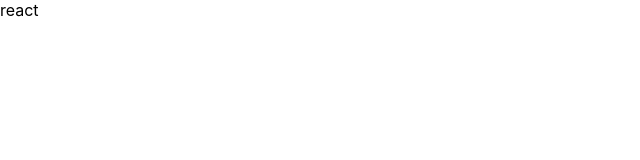
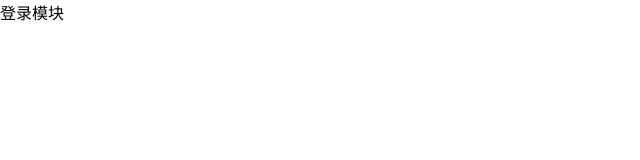
Before and after one commit to zhz-0507/react-template-cli, a React app: page /login in a window 1280 px wide. Shown: the top 160 px of the page, without its empty margins (0-640 px from the left). Built offline with nearby package versions, Linux system fonts and the light colour scheme.

Commit message:
feat: 增加路由文件

```diff
--- a/src/App.tsx
+++ b/src/App.tsx
@@ -1,9 +1,13 @@
 import React from "react"
+import { useRoutes } from 'react-router-dom';
+import routes from '@/router';
+
 function App() {
-
+  const page = useRoutes(routes)
+  console.log('route', page)
   return (
     <div className="App">
-      react
+      { page }
     </div>
   )
 }
--- a/src/index.tsx
+++ b/src/index.tsx
@@ -1,12 +1,14 @@
 import React from 'react';  //这行代码的意义在于更好编译jsx
 import ReactDOM from 'react-dom/client';
 import App from './App';
-
+import { BrowserRouter } from 'react-router-dom'; // 引入 BrowserRouter
 import '@/assets/styles/index.less';
 const rootElement = document.getElementById('root');
 const root = ReactDOM.createRoot(rootElement as HTMLDivElement)
 root.render(
   <React.StrictMode>
-    <App />
+    <BrowserRouter>
+      <App />
+    </BrowserRouter>
   </React.StrictMode>
 );
--- /dev/null
+++ b/src/pages/Home/index.tsx
@@ -0,0 +1,11 @@
+import React from "react";
+
+function Home () {
+  return (
+    <div>
+      <h1>Home页</h1>
+    </div>
+  )
+}
+
+export default Home
--- /dev/null
+++ b/src/pages/Login/index.tsx
@@ -0,0 +1,11 @@
+import React from "react"
+
+function Login() {
+  return (
+    <div>
+      登录模块
+    </div>
+  )
+}
+
+export default Login
--- a/src/router/index.tsx
+++ b/src/router/index.tsx
@@ -0,0 +1,19 @@
+import React, { lazy, Suspense } from 'react'
+import { RouteObject } from 'react-router-dom'
+// 懒加载组件
+const Home = lazy(() => import('../pages/Home'))
+const Login = lazy(() => import('../pages/Login'))
+const routes: RouteObject[] = [
+  {
+    path: '/',
+    element: <Home />
+  },
+  {
+    path: '/login',
+    element: <Suspense fallback={<div>loading...</div>}>
+      <Login />
+    </Suspense>
+  }
+]
+
+export default routes
```
Also changed, not shown: package.json (+9 -7 lines), src/api/request.tsx (added), 1 other file (tests, documents, lock files or other folders).
